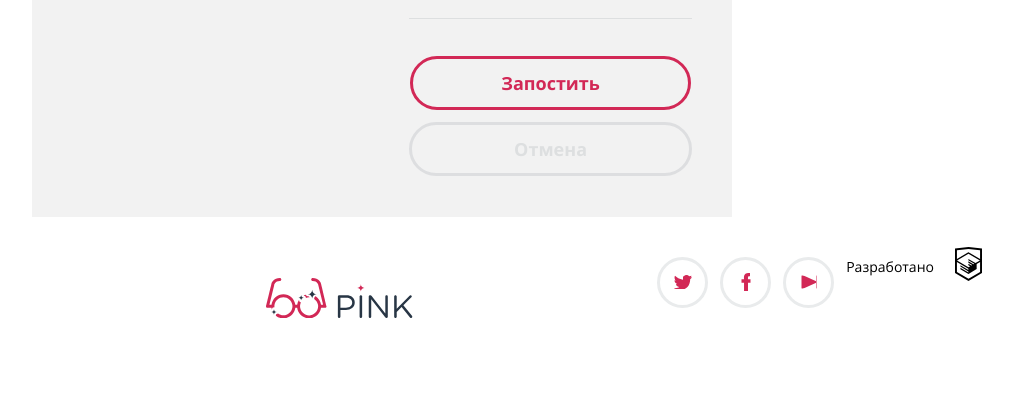
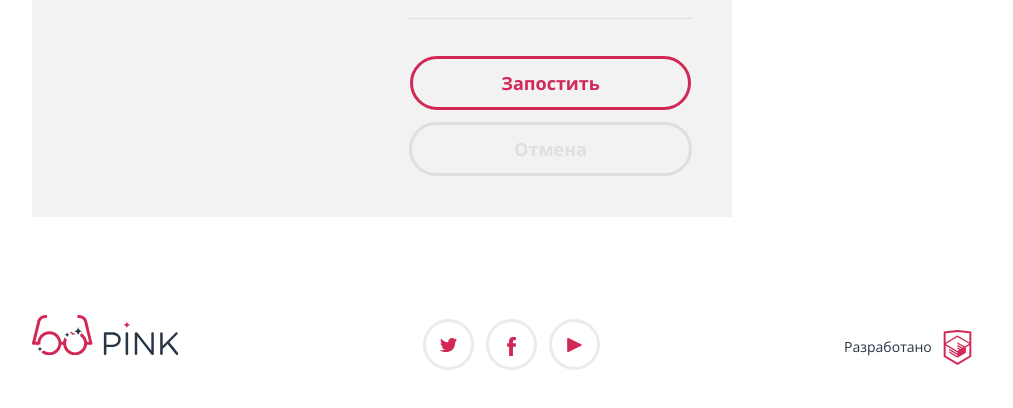
Before and after one commit to liptonspacetea/175216-pink, a plain HTML site: page 6/photo.html in a window 1280 px wide. Shown: the part 2657-3065 px from the top of the page, without its empty margins (138-1151 px from the left). Before the commit the page ends 2980 px from the top, so only its background shows below. Drawn offline with nearby package versions, Linux system fonts and the light colour scheme.

Commit message:
:heavy_check_mark: Сборка #6

```diff
--- a/6/css/style.css
+++ b/6/css/style.css
@@ -667,115 +667,123 @@ img {
     max-width: 1200px; } }
 
 .page-footer {
-  text-align: center;
-  width: 100%;
-  margin: 0 auto; }
+  text-align: center; }
   .page-footer--index-hide {
     display: none; }
 
 .page-footer__logo {
-  margin-left: auto;
-  margin-right: auto;
-  width: 147px;
-  height: 40px;
-  margin-top: 61px; }
+  margin: 40px auto;
+  width: 146.3px;
+  height: 40.375px; }
 
 .page-footer__desktop-logo {
   display: none; }
 
-.page-footer__logo:hover .page-footer__logo-letter {
+.page-footer__logo-link:hover .page-footer__logo-letter {
   fill: #d22856; }
 
-.page-footer__logo:active .page-footer__logo-letter {
+.page-footer__logo-link:active .page-footer__logo-letter {
   fill: rgba(40, 54, 69, 0.3); }
 
-.page-footer__logo:active .page-footer__logo-glasses {
+.page-footer__logo-link:active .page-footer__logo-glasses {
   fill: rgba(210, 40, 86, 0.3); }
 
 .page-footer__social-block {
-  font-size: 0;
-  margin-top: 40px; }
+  display: -ms-flexbox;
+  display: flex;
+  -ms-flex-pack: justify;
+      justify-content: space-between;
+  width: 177px;
+  height: 51px;
+  margin: 0 auto;
+  margin-top: 39px; }
 
 .page-footer__social-link {
-  position: relative;
-  display: inline-block;
-  vertical-align: top;
-  font-size: 14px;
-  width: 45px;
-  height: 45px;
-  margin-right: 12px;
+  display: block;
+  width: 51px;
+  height: 51px;
+  box-sizing: border-box;
   background-color: #ffffff;
   border: 3px solid #e9ebec;
-  border-radius: 50%; }
-  .page-footer__social-link::before {
-    position: absolute;
-    content: "";
-    top: 50%;
-    left: 50%;
-    transform: translate(-50%, -50%); }
-  .page-footer__social-link--twitter::before {
-    width: 18px;
-    height: 14px;
-    background: url("../img/icon-twitter.svg"); }
-  .page-footer__social-link--facebook::before {
-    width: 9px;
-    height: 18px;
-    background: url("../img/icon-facebook.svg"); }
-  .page-footer__social-link--youtube::before {
-    width: 15px;
-    height: 13px;
-    background: url("../img/icon-youtube.svg"); }
-    .page-footer__social-link--youtube::before:active {
-      opacity: 0.3; }
+  border-radius: 50%;
+  padding-top: 15px; }
   .page-footer__social-link:hover {
     border-color: #283645; }
+  .page-footer__social-link:active {
+    border-color: #e9ebec;
+    opacity: 0.5; }
 
 .page-footer__development-block {
-  margin-top: 40px; }
+  width: 128px;
+  height: 34px;
+  margin: 40px auto; }
+
+.page-footer__development-link {
+  color: #000000;
+  text-decoration: none;
+  color: #283645;
+  display: -ms-flexbox;
+  display: flex;
+  -ms-flex-pack: justify;
+      justify-content: space-between;
+  -ms-flex-align: center;
+      align-items: center; }
+  .page-footer__development-link:hover .page-footer__academy-link {
+    fill: #283645; }
+  .page-footer__development-link:active .page-footer__academy-link {
+    opacity: 0.3; }
 
 .page-footer__academy-link {
-  position: relative;
+  fill: #d22856; }
+
+.page-footer__link-text {
   font-size: 14px;
-  line-height: 18px;
-  color: #000000;
-  text-decoration: none;
-  padding-right: 48px; }
-  .page-footer__academy-link::before {
-    position: absolute;
-    display: block;
-    content: "";
-    width: 27px;
-    height: 34px;
-    background: url("../img/logo-htmlacademy.svg");
-    right: 0;
-    top: -10px; }
+  line-height: 18px; }
 
 @media (min-width: 700px) {
   .page-footer {
     width: 700px;
-    padding: 0 40px;
-    box-sizing: border-box; }
+    box-sizing: border-box;
+    margin: 0 auto; }
     .page-footer--index-hide {
       display: block; }
   .page-footer__inner {
+    padding: 0 40px;
     display: -ms-flexbox;
     display: flex;
     -ms-flex-pack: justify;
-        justify-content: space-between; } }
+        justify-content: space-between; }
+  .page-footer__logo {
+    margin: 0;
+    margin-top: 36px;
+    margin-bottom: 51px; }
+  .page-footer__social-block {
+    margin: auto;
+    margin-top: 39px; }
+  .page-footer__development-block {
+    margin: 0;
+    margin-top: 50px; } }
 
 @media (min-width: 1200px) {
   .page-footer {
-    width: 1200px;
-    box-sizing: border-box;
-    padding: 0 120px; }
+    width: 1200px; }
+  .page-footer__inner {
+    padding: 0 130px; }
   .page-footer__mobile-logo {
     display: none; }
   .page-footer__desktop-logo {
-    display: inline; } }
+    display: inline; }
+  .page-footer__logo {
+    margin-top: 98px;
+    margin-bottom: 87px; }
+  .page-footer__social-block {
+    margin-top: 102px; }
+  .page-footer__development-block {
+    margin-top: 113px; } }
 
 .map {
   position: relative;
-  width: 100%;
+  min-width: 320px;
   height: 200px;
   overflow: hidden;
   background: #eeeeee url(../img/bg-map-mobile@1x.png) no-repeat center;
@@ -790,6 +798,11 @@ img {
     border-right: 50vw solid transparent;
     border-left: 50vw solid transparent;
     z-index: 1; }
+
+@media (min-width: 320px) and (-webkit-min-device-pixel-ratio: 1.5), (min-width: 320px) and (min-resolution: 144dpi), (min-width: 320px) and (min-resolution: 1.5dppx) {
+  .map {
+    background: url(../img/bg-map-mobile@2x.jpg) no-repeat center;
+    background-size: cover; } }
 
 @media (min-width: 700px) {
   .map {
--- a/6/photo.html
+++ b/6/photo.html
@@ -9,6 +9,43 @@
     <base href="https://htmlacademy-adaptive.github.io/175216-pink/6/">
 </head>
   <body>
+    <svg xmlns="http://www.w3.org/2000/svg" style="display: none;">
+      <!-- иконки соц сетей -->
+      <symbol id="icon-twitter" viewBox="0 0 17.5 14.663">
+        <path fill="#d22856" fill-rule="evenodd" clip-rule="evenodd" d="M11.283,0.153c1.736-0.485,3.074,0.263,3.685,1.151 c0.694-0.226,1.372-0.47,2.072-0.691c-0.004,0.841-0.538,1.478-0.883,1.727C16.861,2.506,17.5,1.86,17.5,1.86 c-0.175,0.976-1.035,1.746-1.611,1.977C15.65,10.429,12.617,14.793,5.507,14.66c-0.538,0,0.077,0-0.46,0 c-0.422,0-4.29-0.45-5.047-1.843c2.341,0.192,4.011-0.412,4.835-1.15c-0.989-0.293-2.761-0.464-3.07-2.881 c0.362,0.105,0.583,0.223,1.228,0.117C1.757,8.067,0.385,7.366,0.461,5.218c0.294,0.32,1.1,0.523,1.381,0.461 c-0.725-0.235-2.03-3.281-0.921-4.836C2.794,2.654,4.769,4.364,8.29,4.528C8.506,2.288,9.461,0.787,11.283,0.153z"/>
+      </symbol>
+
+      <symbol id="icon-youtube" viewBox="0 0 14.64 13.96">
+        <path fill="#d22856" d="M1.775,13.78C0.799,14.257,0,13.758,0,12.671V1.29c0-1.088,0.799-1.585,1.775-1.109l12.133,5.932 c0.975,0.478,0.975,1.258,0,1.736L1.775,13.78z"/>
+      </symbol>
+
+      <symbol id="icon-facebook" viewBox="0 0 8.673 18.944">
+        <path fill="#d22856" d="M6.275,3.357c0.799,0,1.599,0,2.398,0c0-1.119,0-2.238,0-3.357c-0.959,0-1.92,0-2.878,0C2.656,0.181,1.54,2.387,1.948,6.115 H0v3.517h1.958c0,3.104,0,6.208,0,9.312c1.279,0,2.558,0,3.837,0c0-3.104,0-6.208,0-9.312h2.857V6.115H5.786 C5.765,5.07,5.75,3.709,6.275,3.357z"/>
+      </symbol>
+
+      <!-- иконки форматирования -->
+      <symbol id="icon-contrast" viewBox="-35.422 -7.96 31.92 31.92">
+        <path fill="#d22856" d="M-19.462-3.96c6.595,0,11.96,5.365,11.96,11.96s-5.365,11.96-11.96,11.96S-31.422,14.595-31.422,8 S-26.057-3.96-19.462-3.96 M-19.462-7.96c-8.814,0-15.96,7.145-15.96,15.96c0,8.813,7.146,15.96,15.96,15.96S-3.502,16.813-3.502,8 C-3.502-0.815-10.648-7.96-19.462-7.96L-19.462-7.96z"/>
+        <path fill="#d22856" d="M-19.462,16.331c4.706,0,8.52-3.813,8.52-8.52c0-4.705-3.813-8.519-8.52-8.519"/>
+      </symbol>
+
+      <symbol id="icon-fill" viewBox="0 0 48 48">
+        <path fill="#d22856" d="M0,0h48v48H0V0z"/>
+        <path fill="#d22856" d="M33.12,17.88L15.24,0l-2.83,2.83l4.76,4.76L6.88,17.88c-1.17,1.17-1.17,3.07,0,4.24l11,11C18.46,33.71,19.23,34,20,34 s1.54-0.29,2.12-0.88l11-11C34.29,20.95,34.29,19.05,33.12,17.88z M10.41,20L20,10.42L29.59,20H10.41z M38,23c0,0-4,4.33-4,7 c0,2.21,1.79,4,4,4s4-1.79,4-4C42,27.33,38,23,38,23z"/>
+        <rect fill="#d22856" y="40" width="48" height="3"/>
+      </symbol>
+
+      <symbol id="icon-crop" viewBox="0 0 48 48">
+        <path fill="none" d="M0,0h48v48H0V0z"/>
+        <path fill="#d22856" d="M34,30h4V14c0-2.21-1.79-4-4-4H18v4h16V30z M14,34V2h-4v8H2v4h8v20c0,2.21,1.79,4,4,4h20v8h4v-8h8v-4H14z"/>
+      </symbol>
+
+      <!-- academy -->
+      <symbol id="academy" viewBox="0 0 26.943 34.09">
+          <path d="M13.62,0.017L13.472,0L0,1.412v24.661l13.472,8.017l13.43-7.99l0.042-0.026V1.412L13.62,0.017z M25.019,12.127L13.495,5.334 l-0.001-0.104L13.407,5.28l-0.088-0.056v0.109L1.925,12.118V3.147l11.547-1.212l11.547,1.212V12.127z M13.405,6.787L24.923,13.5 l-4.479,2.64l-7.093-4.221l-0.013,1.415l5.904,3.513l-0.86,0.507l-5.031-2.992l-0.013,1.415l3.827,2.275l-0.782,0.523l-3.032-1.787 l-0.013,1.413l1.852,1.091l-1.8,1.081L2.034,13.622L13.405,6.787z M1.925,15.127l11.411,6.791l0.015,1.044l-7.941-4.728L5.395,19.65 l7.979,4.796l0.017,1.076l-7.972-4.741l-0.013,1.415l8.021,4.821l0.045,0.026l8.143-4.872v-1.268l-0.011-0.148v-3.761l3.415-2.036 v10.02L13.472,31.85L1.925,24.979V15.127z"/>
+        </symbol>
+    </svg>
+
     <header class="page-header">
       <div class="page-header__inner">
         <div class="page-header__navigation">
@@ -269,7 +306,7 @@
     <footer class="page-footer">
       <div class="page-footer__inner">
         <div class="page-footer__logo">
-          <a class="page-footer__logo" href="index.html">
+          <a class="page-footer__logo-link" href="index.html">
             <svg class="page-footer__mobile-logo" version="1.1" id="Layer_1" xmlns="http://www.w3.org/2000/svg" xmlns:xlink="http://www.w3.org/1999/xlink" x="0px" y="0px" width="146.3px" height="40.375px" viewBox="0 0 146.3 40.375" enable-background="new 0 0 146.3 40.375" xml:space="preserve">
               <g>
                 <path class="page-footer__logo-letter" fill="#283645" d="M71.874,18.661c0-0.708,0.58-1.288,1.256-1.288h7.18c5.087,0,8.436,2.704,8.436,7.146v0.063 c0,4.86-4.057,7.373-8.854,7.373h-5.475v6.825c0,0.708-0.58,1.287-1.289,1.287c-0.676,0-1.256-0.58-1.256-1.287L71.874,18.661 L71.874,18.661z M79.988,29.641c3.734,0,6.182-1.996,6.182-4.959v-0.062c0-3.221-2.414-4.894-6.053-4.894h-5.699v9.917h5.57V29.641 z"/>
@@ -311,13 +348,32 @@
             </svg>
           </a>
         </div>
+
         <div class="page-footer__social-block">
-          <a class="page-footer__social-link page-footer__social-link--twitter" href="#" target="_blank"></a>
-          <a class="page-footer__social-link page-footer__social-link--facebook" href="#" target="_blank"></a>
-          <a class="page-footer__social-link page-footer__social-link--youtube" href="#" target="_blank"></a>
+          <a class="page-footer__social-link" href="#" target="_blank">
+            <svg width="17" height="14">
+              <use xlink:href="#icon-twitter"></use>
+            </svg>
+          </a>
+          <a class="page-footer__social-link" href="#" target="_blank">
+            <svg width="9" height="19">
+              <use xlink:href="#icon-facebook"></use>
+            </svg>
+          </a>
+          <a class="page-footer__social-link" href="#" target="_blank">
+            <svg width="15" height="14">
+              <use xlink:href="#icon-youtube"></use>
+            </svg>
+          </a>
         </div>
+
         <div class="page-footer__development-block">
-          <a class="page-footer__academy-link" href="#" target="_blank">Разработано</a>
+          <a class="page-footer__development-link" href="#" target="_blank">
+            <span class="page-footer__link-text">Разработано</span>
+            <svg class="page-footer__academy-link" width="29" height="35">
+              <use xlink:href="#academy"></use>
+            </svg>
+          </a>
         </div>
       </div>
     </footer>
```
Also changed, not shown: 6/form.html (+25 -6 lines), 6/index.html (+27 -9 lines).
